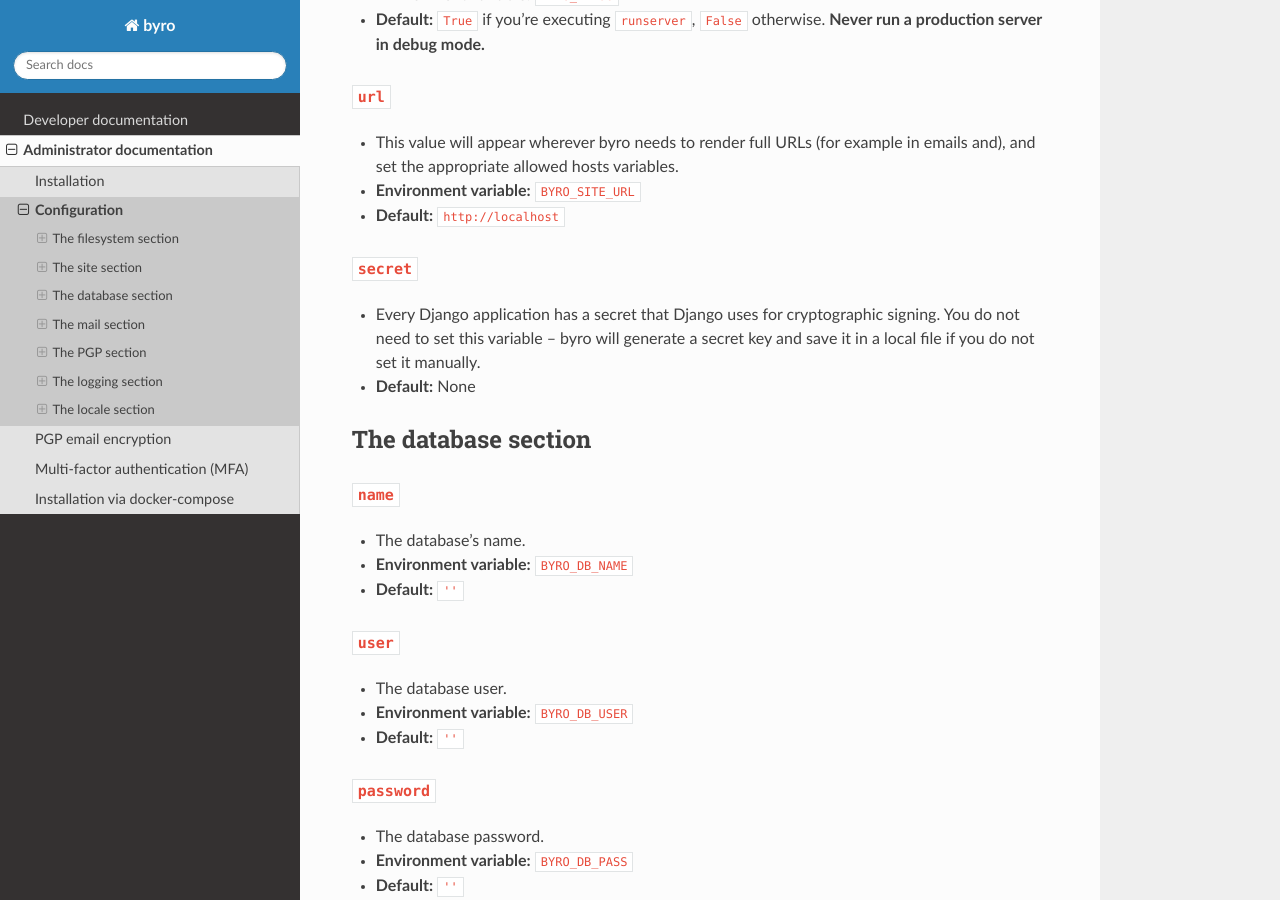
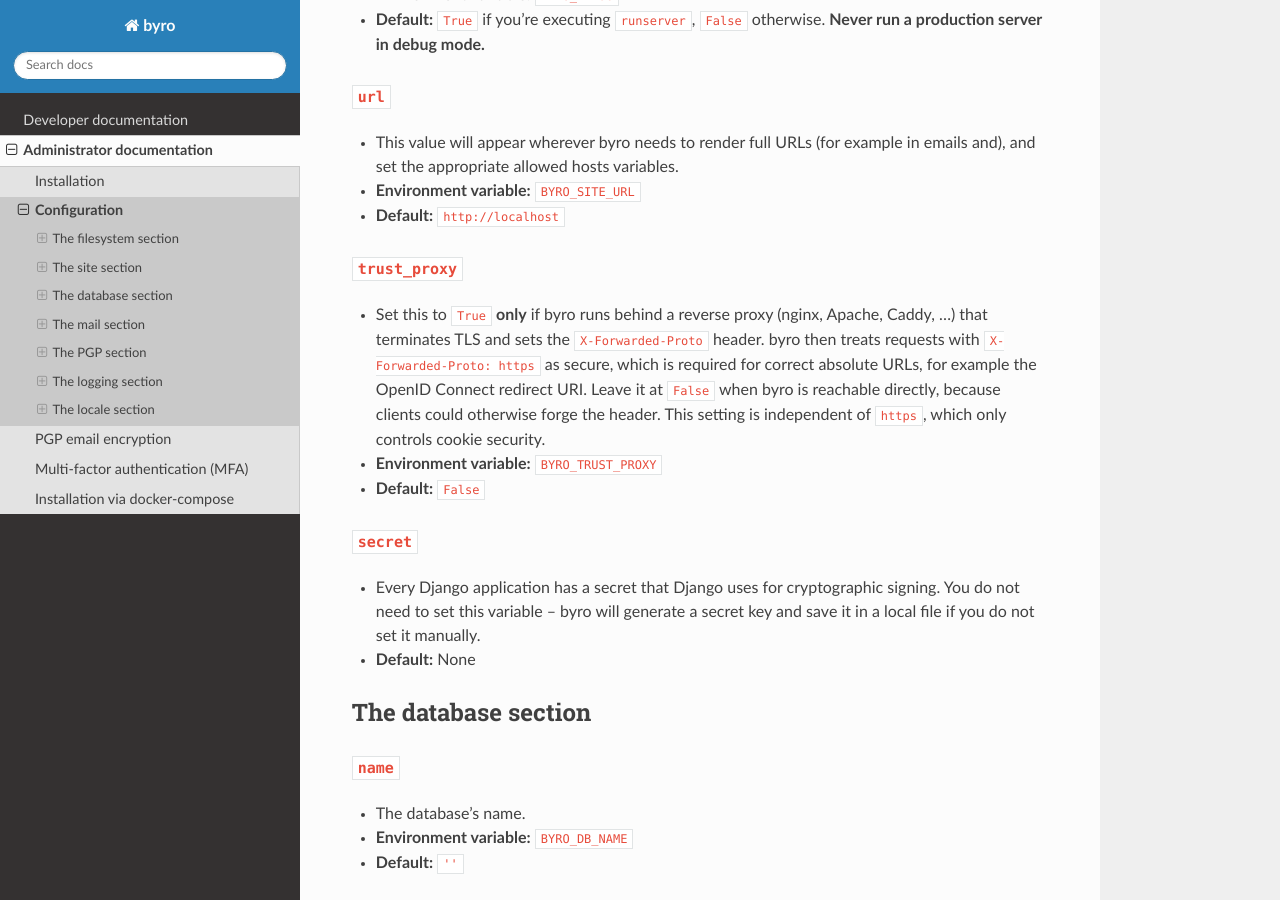
Before and after one commit to byro/byro, a Sphinx documentation site: the page built from docs/administrator/configuration.rst, in a window 1280 px wide and 900 px high, scrolled down 2353 px. Built offline with Sphinx 7.4.7 and the Read the Docs theme 3.1.0, drawn with Linux system fonts in a browser that asks for light colours; the version number is read from the project's files by our own code.

Commit message:
feat(settings): add trust_proxy option for reverse proxy setups

```diff
--- a/docs/administrator/configuration.rst
+++ b/docs/administrator/configuration.rst
@@ -77,6 +77,18 @@
   and set the appropriate allowed hosts variables.
 - **Environment variable:** ``BYRO_SITE_URL``
 - **Default:** ``http://localhost``
+
+``trust_proxy``
+~~~~~~~~~~~~~~~
+
+- Set this to ``True`` **only** if byro runs behind a reverse proxy (nginx, Apache, Caddy, …)
+  that terminates TLS and sets the ``X-Forwarded-Proto`` header. byro then treats requests
+  with ``X-Forwarded-Proto: https`` as secure, which is required for correct absolute URLs,
+  for example the OpenID Connect redirect URI. Leave it at ``False`` when byro is reachable
+  directly, because clients could otherwise forge the header. This setting is independent of
+  ``https``, which only controls cookie security.
+- **Environment variable:** ``BYRO_TRUST_PROXY``
+- **Default:** ``False``
 
 ``secret``
 ~~~~~~~~~~
--- a/docs/spelling_wordlist.txt
+++ b/docs/spelling_wordlist.txt
@@ -44,3 +44,6 @@
 memos
 Mustermann
 SEPA
+Caddy
+OpenID
+TLS
```
Also changed, not shown: 3 other files.
